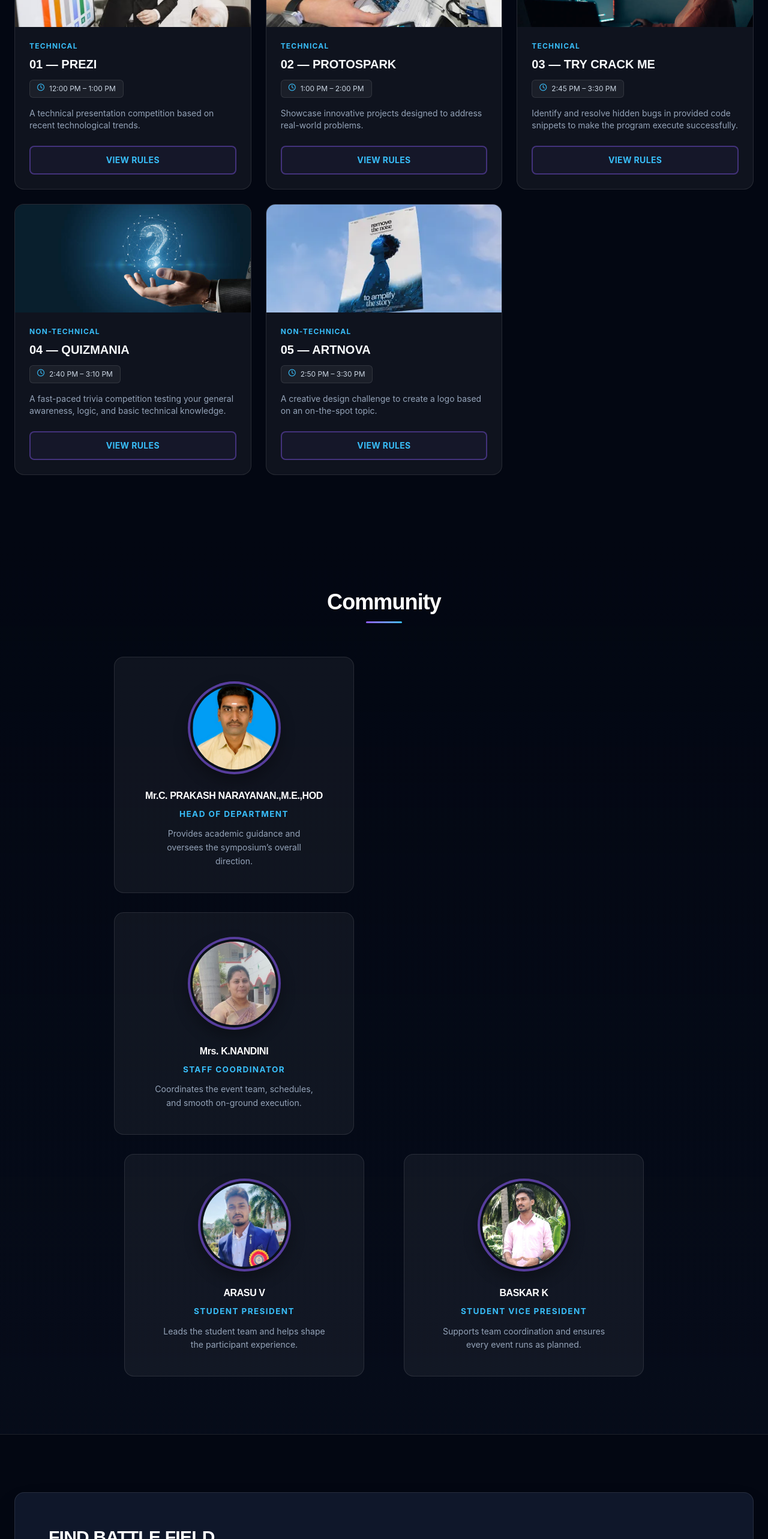
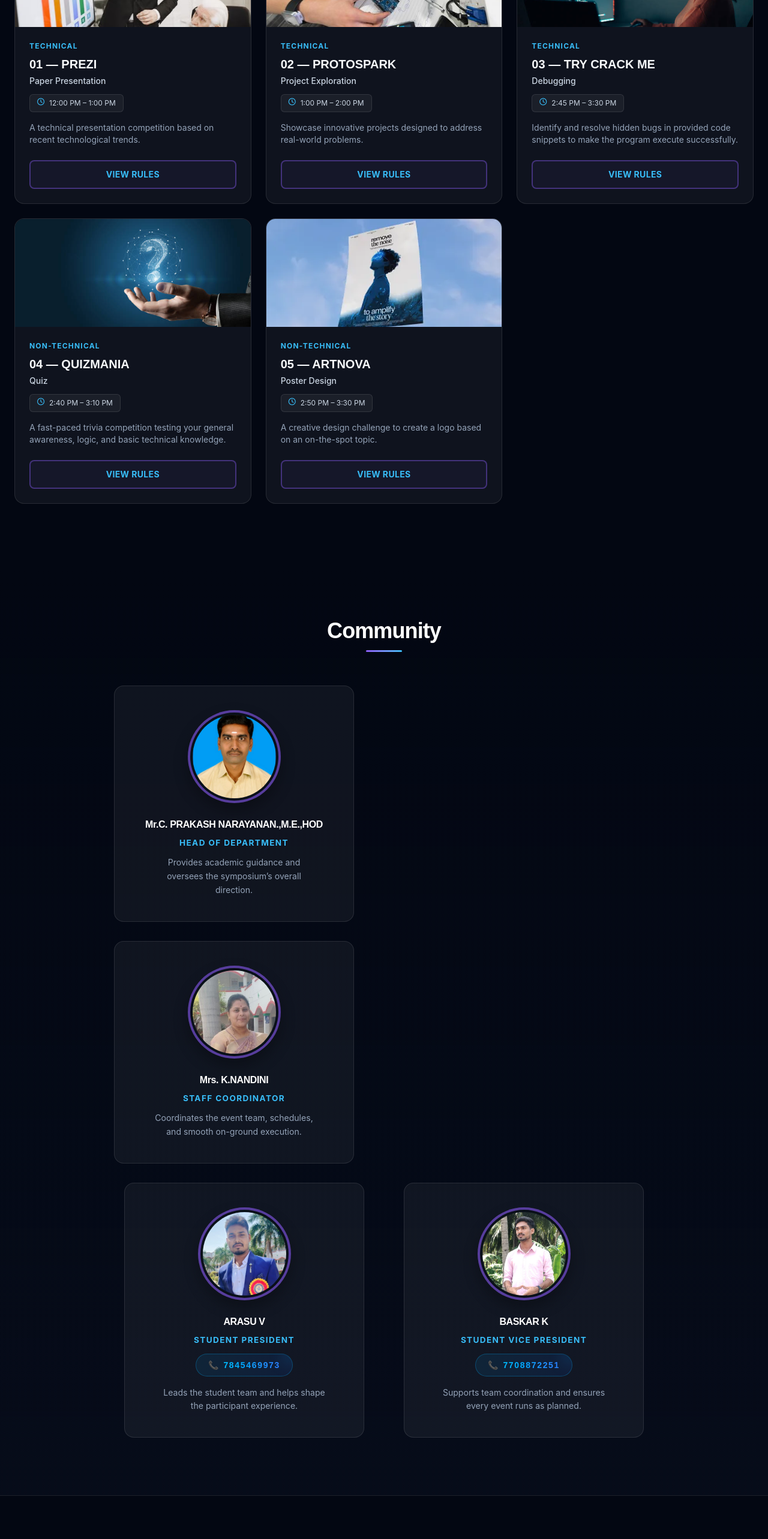
Before and after one commit to Baskar2028/innovex, a React (Vite) app: page / in a window 1280 px wide. Shown: the part 1780-4346 px from the top of the page at 60% size. Built offline with nearby package versions, Linux system fonts and the light colour scheme; grey boxes are pictures that could not be loaded.

Commit message:
Update stuffs

```diff
--- a/src/components/Community.jsx
+++ b/src/components/Community.jsx
@@ -1,12 +1,12 @@
 import Reveal from './Reveal';
-import innovexLogo from '../assets/innovex-logo.png';
+
 import hodImage from '../assets/HOD.jpeg';
 import staffImage from '../assets/staff.jpeg';
 import presidentImage from '../assets/president.jpeg';
 import vicePresidentImage from '../assets/founder.jpeg';
 
 export default function Community() {
-  const Card = ({ image, name, role, desc, imageClassName = 'object-center', alignmentClassName = 'mx-auto', roleClassName = '' }) => (
+  const Card = ({ image, name, role, desc, phone, imageClassName = 'object-center', alignmentClassName = 'mx-auto', roleClassName = '' }) => (
     <div className={`flex flex-col items-center justify-center bg-white/5 border border-white/10 rounded-2xl p-10 w-full max-w-[400px] ${alignmentClassName} transition-all duration-500 hover:-translate-y-2 hover:border-primary/60 hover:bg-primary/5 hover:shadow-[0_20px_40px_rgba(0,0,0,0.4)]`}>
       {/* Perfect Circle Image Container */}
       <div className="flex items-center justify-center w-[155px] h-[155px] p-1 border-4 border-primary/60 rounded-full bg-[#0a1019] shadow-[0_12px_24px_rgba(0,0,0,0.3)] mb-6 shrink-0">
@@ -14,10 +14,41 @@ export default function Community() {
       </div>
 
       <div className="text-center">
-        <h4 className="whitespace-nowrap text-[0.88rem] font-bold tracking-tight text-white mb-2 font-space md:text-base">{name}</h4>
+        <h4 className="whitespace-nowrap text-[0.88rem] font-bold tracking-tight text-white mb-2 font-space md:text-base">
+          {name}
+        </h4>
+
         <p className={`text-primary-2 text-[0.85rem] font-bold tracking-[0.1em] uppercase mb-3 ${roleClassName}`}>
           {role}
         </p>
+
+        {/* Unique Gradient Phone Number (Positioned directly below Role) */}
+        {phone && (
+          <div className="mb-4">
+            <a
+              href={`tel:${phone}`}
+              className="group relative inline-flex items-center gap-2 px-5 py-2 rounded-full overflow-hidden border border-sky-500/30 bg-gradient-to-r from-sky-500/10 to-blue-600/10 hover:border-sky-400/70 transition-all duration-500 hover:scale-105 hover:shadow-[0_0_20px_rgba(14,165,233,0.3)]"
+              aria-label={`Call ${role}`}
+            >
+              {/* Animated Blue Glow */}
+              <span className="absolute inset-0 bg-gradient-to-r from-sky-500/0 via-sky-400/20 to-blue-600/0 opacity-0 group-hover:opacity-100 transition-opacity duration-500" />
+
+              {/* Phone Icon */}
+              <span className="relative text-sky-400 text-sm group-hover:rotate-12 transition-transform duration-300">
+                📞
+              </span>
+
+              {/* Number with Two-Blue Gradient */}
+              <span className="relative font-space font-bold text-sm tracking-[0.12em] bg-gradient-to-r from-sky-400 to-blue-500 bg-clip-text text-transparent">
+                {phone}
+              </span>
+
+              {/* Small decorative glow */}
+              <span className="absolute -right-2 -top-2 w-6 h-6 rounded-full bg-sky-500/20 blur-md group-hover:bg-sky-400/40 transition-all duration-500" />
+            </a>
+          </div>
+        )}
+
         <p className="max-w-[285px] text-muted text-[0.88rem] leading-relaxed mx-auto">
           {desc}
         </p>
@@ -30,7 +61,9 @@ export default function Community() {
       <div className="max-w-7xl mx-auto px-6">
         <Reveal>
           <div className="text-center mb-14">
-            <h2 className="font-space font-bold text-3xl md:text-4xl tracking-tight text-white">Community</h2>
+            <h2 className="font-space font-bold text-3xl md:text-4xl tracking-tight text-white">
+              Community
+            </h2>
             <div className="underline-gradient"></div>
           </div>
 
@@ -67,12 +100,15 @@ export default function Community() {
                 imageClassName="object-[center_18%]"
                 name="ARASU V"
                 role="Student President"
+                phone="7845469973"
                 desc="Leads the student team and helps shape the participant experience."
               />
+
               <Card
                 image={vicePresidentImage}
                 name="BASKAR K"
                 role="Student Vice President"
+                phone="7708872251"
                 desc="Supports team coordination and ensures every event runs as planned."
               />
             </div>
--- a/src/components/Contact.jsx
+++ b/src/components/Contact.jsx
@@ -22,7 +22,7 @@ export default function Contact() {
               </div>
 
               <div className="flex gap-4">
-                <a href="#" aria-label="Email" className="w-12 h-12 flex items-center justify-center border border-white/10 rounded-full text-white bg-white/5 transition-all hover:bg-primary hover:border-primary hover:-translate-y-1">
+                <a href="mailto:innovex2k26@gmail.com" aria-label="Email" className="w-12 h-12 flex items-center justify-center border border-white/10 rounded-full text-white bg-white/5 transition-all hover:bg-primary hover:border-primary hover:-translate-y-1">
                   <i className="fas fa-envelope text-xl"></i>
                 </a>
                 <a href="https://wa.me/917845469973" aria-label="WhatsApp" className="w-12 h-12 flex items-center justify-center border border-white/10 rounded-full text-white bg-white/5 transition-all hover:bg-primary hover:border-primary hover:-translate-y-1">
@@ -35,17 +35,15 @@ export default function Contact() {
             </div>
 
             {/* Map Side */}
-            <div className="min-h-[350px] lg:min-h-full grayscale-[0.8] contrast-[1.2] brightness-[0.6]">
-              <iframe
-                src="https://www.google.com/maps/embed?pb=!1m18!1m12!1m3!1d124503.77443152668!2d78.14088927429447!3d12.520475283403248!2m3!1f0!2f0!3f0!3m2!1i1024!2i768!4f13.1!3m3!1m2!1s0x3bac4f5b5522501d%3A0xa6131c9a09bd96!2sKrishnagiri%2C%20Tamil%20Nadu!5e0!3m2!1sen!2sin!4v1700000000000!5m2!1sen!2sin"
-                width="100%"
-                height="100%"
-                style={{ border: 0 }}
-                allowFullScreen=""
-                loading="lazy"
-                referrerPolicy="no-referrer-when-downgrade"
-                title="Google Map Location"
-              ></iframe>
+           <div className="relative w-full h-[350px] lg:h-full grayscale-[0.8] contrast-[1.2] brightness-[0.6] rounded-2xl overflow-hidden">
+            <iframe
+    src="https://maps.google.com/maps?q=PSV%20College%20of%20Engineering%20%26%20Technology&t=&z=15&ie=UTF8&iwloc=&output=embed"
+    className="w-full h-full border-0"
+    allowFullScreen=""
+    loading="lazy"
+    referrerPolicy="no-referrer-when-downgrade"
+    title="PSV College Location Map"
+               />
             </div>
 
           </div>
--- a/src/components/Events.jsx
+++ b/src/components/Events.jsx
@@ -18,7 +18,8 @@ export default function Events({ onOpenModal }) {
               </div>
               <div className="flex flex-col flex-1 p-6">
                 <span className="text-primary-2 text-xs font-bold uppercase tracking-widest">{ev.category}</span>
-                <h3 className="font-space text-xl font-semibold mt-2 mb-3">{ev.title}</h3>
+                <h3 className="font-space text-xl font-semibold mt-2 mb-1">{ev.title}</h3>
+                <span className="text-sm font-medium text-slate-300 mb-3">{ev.subtitle}</span>
                 <div className="inline-flex self-start bg-white/5 border border-white/10 rounded-md px-3 py-1.5 text-xs text-slate-300 mb-4">
                   <i className="far fa-clock text-primary-2 mr-2"></i>{ev.time}
                 </div>
--- a/src/components/Modal.jsx
+++ b/src/components/Modal.jsx
@@ -33,6 +33,7 @@ export default function Modal({ event, onClose }) {
         <div className="flex justify-between items-start p-6 border-b border-white/10">
           <div>
             <h3 className="text-2xl font-space font-bold text-white mb-1">{event.title}</h3>
+            <h5 className="text-base font-medium font-sans text-white mb-1">{event.subtitle}</h5>
             <span className="text-primary-2 text-sm font-medium">
               <i className="far fa-clock mr-2"></i>{event.time}
             </span>
--- a/src/data/events.js
+++ b/src/data/events.js
@@ -9,6 +9,7 @@ export const eventsData = [
     id: "ppt",
     category: "Technical",
     title: "01 — PREZI",
+    subtitle: "Paper Presentation",
     image: pptImage,
     time: "12:00 PM – 1:00 PM",
     desc: "A technical presentation competition based on recent technological trends.",
@@ -26,6 +27,7 @@ export const eventsData = [
     id: "expo",
     category: "Technical ",
     title: "02 — PROTOSPARK",
+    subtitle: "Project Exploration",
     image: projectExpoImage,
     time: "1:00 PM – 2:00 PM",
     desc: "Showcase innovative projects designed to address real-world problems.",
@@ -42,12 +44,13 @@ export const eventsData = [
     id: "debug",
     category: "Technical",
     title: "03 — TRY CRACK ME",
+    subtitle: "Debugging",
     image: debugImage,
     time: "2:45 PM – 3:30 PM",
     desc: "Identify and resolve hidden bugs in provided code snippets to make the program execute successfully.",
     rules: [
       "Individual participation only.",
-    "The event consists of 2 rounds. Top performers from Round 1 will be shortlisted for Round 2.",
+      "The round 1 preliminary round consist questions in programming languages , basic Database and OS commands ",
       "Buggy code snippets will be provided in 3 languages: C, Python, and Java. Participants can choose their preferred language.",
       "Judging criteria: Winners are determined based on the accuracy of the bug fixes and the fastest time of completion.",
       "The top 2 participants from the final round will be declared the winners.",
@@ -58,6 +61,7 @@ export const eventsData = [
     id: "quiz",
     category: "Non-Technical",
     title: "04 — QUIZMANIA",
+    subtitle: "Quiz",
     image: quizImage,
     time: "2:40 PM – 3:10 PM",
     desc: "A fast-paced trivia competition testing your general awareness, logic, and basic technical knowledge.",
@@ -67,13 +71,14 @@ export const eventsData = [
       "Questions will cover a variety of topics including Logo Identification, Logical Reasoning, Jumbled Words, Sports, General Knowledge (GK), and basic Technical trivia.",
       "There is no negative marking for incorrect answers.",
       "Use of mobile phones, smartwatches, or any external assistance is strictly prohibited.",
-    "The participant with the highest score at the end of Round 2 will be declared as a winner."
+      "The top two participants with the highest scores at the end of Round 2 will be declared as the winners."
     ]
   },
   {
     id: "logo",
     category: "Non-Technical",
     title: "05 — ARTNOVA",
+    subtitle: "Poster Design",
     image: artnovaImage,
     time: "2:50 PM – 3:30 PM",
     desc: "A creative design challenge to create a logo based on an on-the-spot topic.",
@@ -82,9 +87,10 @@ export const eventsData = [
       "Participants must bring their own laptop or mobile phone.",
       "The design topic will be given on the spot.",
       "AI tools must NOT be used.",
+      "The tool which actually allowed to use is: CANVA",
       "Maximum design time: 30 minutes.",
-      "Plagiarism or previously created designs are not allowed."
+      "Plagiarism or previously created designs are not allowed.",
+      "The top two participants with the highest scores at the end of Round 2 will be declared as the winners."
     ]
-  },
-
+  }
 ];
```
Also changed, not shown: server.js (+47 -37 lines). Lines whose indentation alone changed are shown as unchanged.
